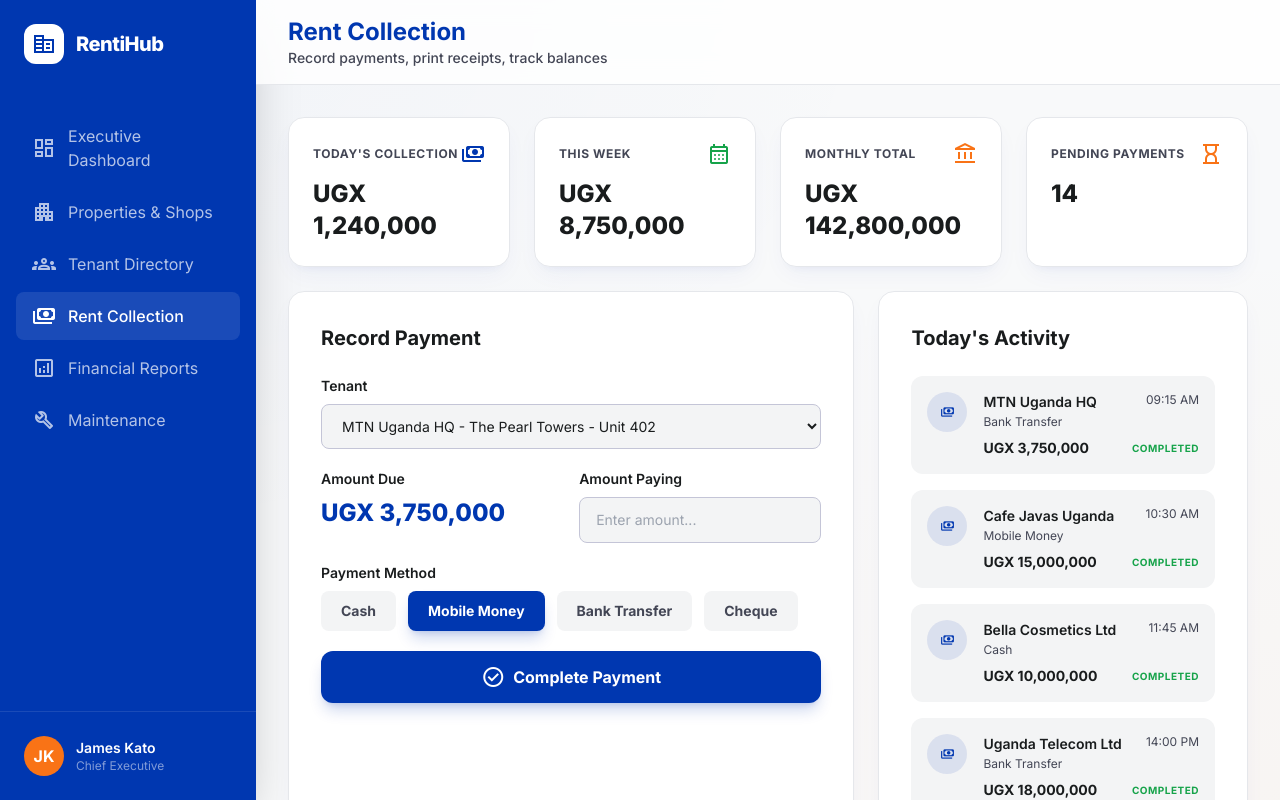
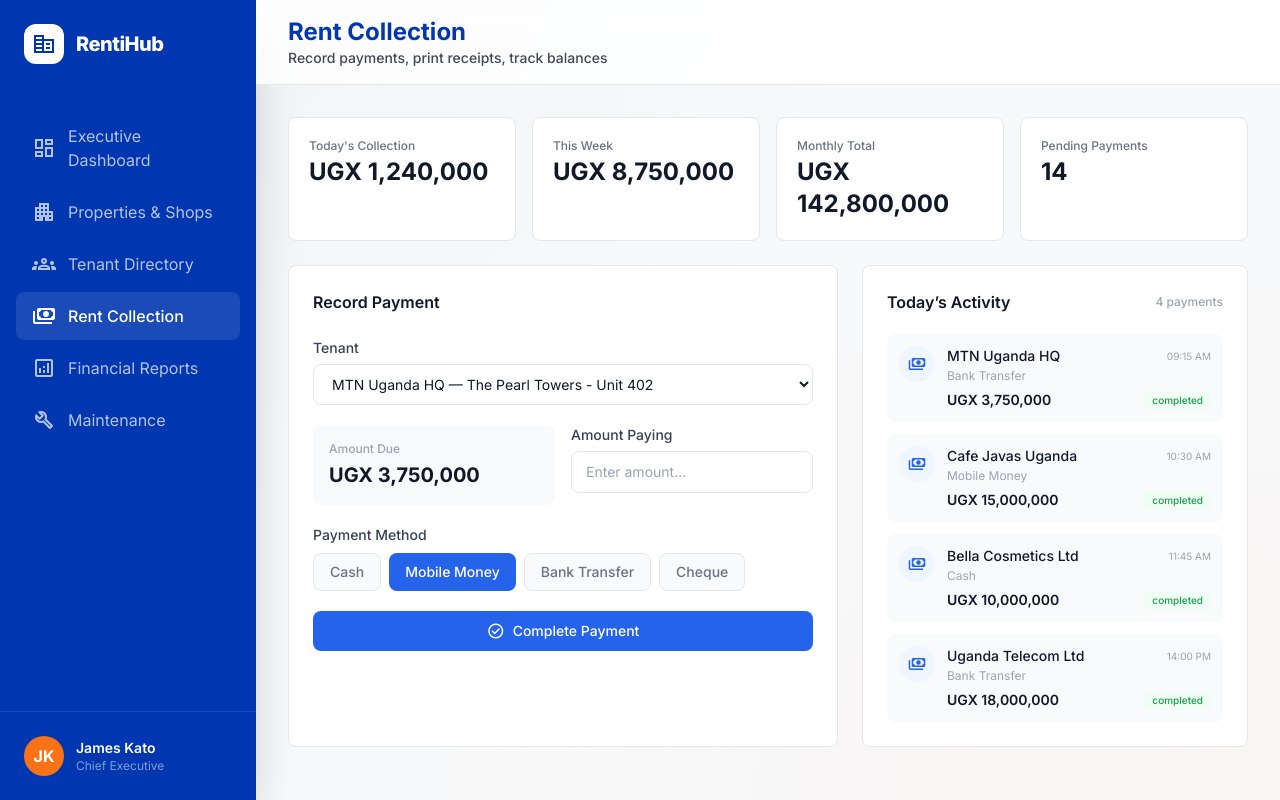
Before and after one commit to RockieRaheem/Renti-Hub, a React (Vite) app: page /rent-collection in a window 1280 px wide. Built offline with nearby package versions, Linux system fonts and the light colour scheme.

Commit message:
Modify finacial reports dashboard

```diff
--- a/src/pages/RentCollection.jsx
+++ b/src/pages/RentCollection.jsx
@@ -6,108 +6,149 @@ export default function RentCollection() {
   const [method, setMethod] = useState('Mobile Money')
   const [amount, setAmount] = useState('')
   const [submitted, setSubmitted] = useState(false)
+  const [receiptId, setReceiptId] = useState('')
 
   const tenant = tenants.find((t) => t.id === selected)
   const due = tenant ? tenant.rent + tenant.lateFee : 0
 
   const handleSubmit = (e) => {
     e.preventDefault()
+    setReceiptId(Math.random().toString(36).slice(2, 8).toUpperCase())
     setSubmitted(true)
   }
 
+  const resetForm = () => {
+    setAmount('')
+    setSubmitted(false)
+    setReceiptId('')
+  }
+
   return (
-    <div className="p-8 space-y-6">
-      <div className="grid grid-cols-1 md:grid-cols-4 gap-6">
+    <div className="p-6 md:p-8 space-y-6">
+
+      <div className="grid grid-cols-2 lg:grid-cols-4 gap-4">
         {[
-          { label: "Today's Collection", value: collectionStats.today, icon: 'payments', color: 'text-primary' },
-          { label: 'This Week', value: collectionStats.week, icon: 'calendar_month', color: 'text-status-paid' },
-          { label: 'Monthly Total', value: collectionStats.month, icon: 'account_balance', color: 'text-tertiary' },
-          { label: 'Pending Payments', value: collectionStats.pending, icon: 'hourglass_empty', color: 'text-status-partial' },
-        ].map((s, i) => (
-          <div key={i} className="bg-white p-6 rounded-2xl shadow-premium border border-border-subtle">
-            <div className="flex items-center justify-between mb-3">
-              <p className="text-on-surface-variant text-xs font-bold uppercase tracking-wider">{s.label}</p>
-              <span className={`material-symbols-outlined ${s.color}`}>{s.icon}</span>
-            </div>
-            <h3 className="text-2xl font-extrabold text-on-surface">{s.value}</h3>
+          { label: "Today's Collection", value: collectionStats.today },
+          { label: 'This Week', value: collectionStats.week },
+          { label: 'Monthly Total', value: collectionStats.month },
+          { label: 'Pending Payments', value: collectionStats.pending },
+        ].map((s) => (
+          <div key={s.label} className="bg-white rounded-lg border border-gray-200 p-5">
+            <p className="text-xs text-gray-500 font-medium mb-0.5">{s.label}</p>
+            <p className="text-2xl font-bold text-gray-900">{s.value}</p>
           </div>
         ))}
       </div>
 
-      <div className="grid grid-cols-1 lg:grid-cols-5 gap-6">
-        <div className="lg:col-span-3 bg-white rounded-2xl shadow-premium border border-border-subtle p-8">
-          <h3 className="text-xl font-bold text-on-surface mb-6">Record Payment</h3>
+      <div className="grid grid-cols-1 lg:grid-cols-12 gap-6">
+        <div className="lg:col-span-7 bg-white rounded-lg border border-gray-200 p-6">
+          <h3 className="text-base font-semibold text-gray-900 mb-6">Record Payment</h3>
+
+          {submitted ? (
+            <div>
+              <div className="flex items-center gap-4 mb-6 pb-6 border-b border-gray-100">
+                <div className="w-12 h-12 rounded-full bg-green-50 flex items-center justify-center">
+                  <span className="material-symbols-outlined text-green-600 text-2xl">check_circle</span>
+                </div>
+                <div>
+                  <h4 className="font-semibold text-gray-900">Payment Recorded</h4>
+                  <p className="text-sm text-gray-400">Receipt #{receiptId}</p>
+                </div>
+              </div>
+              <div className="space-y-3 text-sm mb-6">
+                {[
+                  { label: 'Tenant', value: tenant?.name },
+                  { label: 'Amount', value: `UGX ${Number(amount || due).toLocaleString()}` },
+                  { label: 'Method', value: method },
+                  { label: 'Date', value: new Date().toLocaleDateString('en-GB', { day: 'numeric', month: 'long', year: 'numeric' }) },
+                  { label: 'Status', value: 'Completed' },
+                ].map((r) => (
+                  <div key={r.label} className="flex justify-between">
+                    <span className="text-gray-400">{r.label}</span>
+                    <span className="font-medium text-gray-900">{r.value}</span>
+                  </div>
+                ))}
+              </div>
+              <button onClick={resetForm} className="w-full border border-gray-200 text-gray-600 font-medium py-2.5 rounded-lg hover:bg-gray-50 transition-colors text-sm">
+                Record Another Payment
+              </button>
+            </div>
+          ) : (
             <form onSubmit={handleSubmit} className="space-y-5">
               <div>
-              <label className="block text-sm font-semibold text-on-surface mb-2">Tenant</label>
-              <select value={selected} onChange={(e) => { setSelected(Number(e.target.value)); setSubmitted(false) }}
-                className="w-full bg-surface-container-low border border-outline-variant rounded-lg px-4 py-3 text-sm focus:border-primary focus:ring-2 focus:ring-primary/10 outline-none">
-                {tenants.map((t) => <option key={t.id} value={t.id}>{t.name} - {t.unit}</option>)}
+                <label className="block text-sm font-medium text-gray-700 mb-1.5">Tenant</label>
+                <select
+                  value={selected}
+                  onChange={(e) => { setSelected(Number(e.target.value)); setSubmitted(false) }}
+                  className="w-full border border-gray-200 rounded-lg px-3.5 py-2.5 text-sm text-gray-900 bg-white focus:border-blue-600 focus:ring-2 focus:ring-blue-50 outline-none transition-all"
+                >
+                  {tenants.map((t) => (
+                    <option key={t.id} value={t.id}>
+                      {t.name} &mdash; {t.unit}
+                    </option>
+                  ))}
                 </select>
               </div>
+
               <div className="grid grid-cols-2 gap-4">
-              <div>
-                <label className="block text-sm font-semibold text-on-surface mb-2">Amount Due</label>
-                <p className="text-2xl font-extrabold text-primary">UGX {due.toLocaleString()}</p>
-                {tenant && tenant.lateFee > 0 && <p className="text-xs text-status-unpaid">Includes UGX {tenant.lateFee.toLocaleString()} late fee</p>}
+                <div className="bg-gray-50 rounded-lg p-4">
+                  <p className="text-xs text-gray-400 font-medium mb-1">Amount Due</p>
+                  <p className="text-xl font-bold text-gray-900">UGX {due.toLocaleString()}</p>
+                  {tenant && tenant.lateFee > 0 && (
+                    <p className="text-xs text-red-500 mt-1">Includes UGX {tenant.lateFee.toLocaleString()} late fee</p>
+                  )}
                 </div>
                 <div>
-                <label className="block text-sm font-semibold text-on-surface mb-2">Amount Paying</label>
+                  <label className="block text-sm font-medium text-gray-700 mb-1.5">Amount Paying</label>
                   <input type="number" value={amount} onChange={(e) => setAmount(e.target.value)}
-                  className="w-full bg-surface-container-low border border-outline-variant rounded-lg px-4 py-3 text-sm focus:border-primary focus:ring-2 focus:ring-primary/10 outline-none" placeholder="Enter amount..." />
+                    className="w-full border border-gray-200 rounded-lg px-3.5 py-2.5 text-sm text-gray-900 placeholder:text-gray-400 focus:border-blue-600 focus:ring-2 focus:ring-blue-50 outline-none transition-all" placeholder="Enter amount..." />
                 </div>
               </div>
+
               <div>
-              <label className="block text-sm font-semibold text-on-surface mb-2">Payment Method</label>
-              <div className="flex gap-3 flex-wrap">
+                <label className="block text-sm font-medium text-gray-700 mb-2">Payment Method</label>
+                <div className="flex gap-2 flex-wrap">
                   {paymentMethods.map((m) => (
                     <button key={m} type="button" onClick={() => setMethod(m)}
-                    className={`px-5 py-2.5 rounded-lg text-sm font-bold transition-all ${method === m ? 'bg-primary text-white shadow-lg shadow-primary/20' : 'bg-surface-container-low text-on-surface-variant hover:bg-surface-container'}`}>{m}</button>
+                      className={`px-4 py-2 rounded-lg text-sm font-medium transition-colors ${
+                        method === m
+                          ? 'bg-blue-600 text-white'
+                          : 'bg-gray-50 text-gray-500 hover:bg-gray-100 border border-gray-200'
+                      }`}>
+                      {m}
+                    </button>
                   ))}
                 </div>
               </div>
-            <button type="submit" className="w-full bg-primary text-white font-bold py-3.5 rounded-xl hover:bg-primary-container transition-colors shadow-lg shadow-primary/20 flex items-center justify-center gap-2">
-              <span className="material-symbols-outlined">check_circle</span> Complete Payment
+
+              <button type="submit" className="w-full bg-blue-600 text-white font-medium py-2.5 rounded-lg hover:bg-blue-700 transition-colors text-sm flex items-center justify-center gap-2">
+                <span className="material-symbols-outlined text-lg">check_circle</span>
+                Complete Payment
               </button>
             </form>
-          {submitted && (
-            <div className="mt-6 p-6 bg-surface-container-low rounded-2xl border border-border-subtle">
-              <div className="flex items-center gap-3 mb-4">
-                <div className="w-12 h-12 bg-status-paid/10 rounded-full flex items-center justify-center">
-                  <span className="material-symbols-outlined text-status-paid">check_circle</span>
-                </div>
-                <div>
-                  <h4 className="font-bold text-on-surface">Payment Recorded</h4>
-                  <p className="text-sm text-on-surface-variant">Receipt #{Math.random().toString(36).slice(2, 8).toUpperCase()}</p>
-                </div>
-              </div>
-              <div className="border-t border-border-subtle pt-4 space-y-2 text-sm">
-                <div className="flex justify-between"><span className="text-on-surface-variant">Tenant</span><span className="font-bold">{tenant?.name}</span></div>
-                <div className="flex justify-between"><span className="text-on-surface-variant">Amount</span><span className="font-bold">UGX {Number(amount || due).toLocaleString()}</span></div>
-                <div className="flex justify-between"><span className="text-on-surface-variant">Method</span><span className="font-bold">{method}</span></div>
-                <div className="flex justify-between"><span className="text-on-surface-variant">Date</span><span className="font-bold">{new Date().toLocaleDateString()}</span></div>
-              </div>
-            </div>
           )}
         </div>
 
-        <div className="lg:col-span-2 bg-white rounded-2xl shadow-premium border border-border-subtle p-8">
-          <h3 className="text-xl font-bold text-on-surface mb-6">Today's Activity</h3>
-          <div className="space-y-4">
+        <div className="lg:col-span-5 bg-white rounded-lg border border-gray-200 p-6">
+          <div className="flex items-center justify-between mb-5">
+            <h3 className="text-base font-semibold text-gray-900">Today&rsquo;s Activity</h3>
+            <span className="text-xs text-gray-400 font-medium">{activityLog.length} payments</span>
+          </div>
+          <div className="space-y-3">
             {activityLog.map((a, i) => (
-              <div key={i} className="flex gap-4 p-4 bg-surface-container-low rounded-xl">
-                <div className="w-10 h-10 bg-primary/10 rounded-full flex items-center justify-center shrink-0">
-                  <span className="material-symbols-outlined text-primary text-sm">payments</span>
+              <div key={i} className="flex items-start gap-3 p-3 rounded-lg bg-gray-50">
+                <div className="w-9 h-9 rounded-full bg-blue-50 flex items-center justify-center shrink-0">
+                  <span className="material-symbols-outlined text-blue-600 text-lg">payments</span>
                 </div>
                 <div className="flex-1 min-w-0">
-                  <div className="flex justify-between items-start">
-                    <p className="font-semibold text-sm text-on-surface">{a.tenant}</p>
-                    <span className="text-xs text-on-surface-variant whitespace-nowrap">{a.time}</span>
+                  <div className="flex items-center justify-between mb-0.5">
+                    <p className="text-sm font-medium text-gray-900">{a.tenant}</p>
+                    <span className="text-[10px] text-gray-400 whitespace-nowrap ml-2">{a.time}</span>
                   </div>
-                  <p className="text-xs text-on-surface-variant mt-0.5">{a.method}</p>
-                  <div className="flex justify-between items-center mt-2">
-                    <span className="font-bold text-sm text-on-surface">{a.amount}</span>
-                    <span className="text-[10px] font-bold text-status-paid uppercase tracking-wider">{a.status}</span>
+                  <p className="text-xs text-gray-400">{a.method}</p>
+                  <div className="flex items-center justify-between mt-1.5">
+                    <span className="text-sm font-semibold text-gray-900">{a.amount}</span>
+                    <span className="text-[10px] font-medium text-green-600 bg-green-50 px-2 py-0.5 rounded">{a.status}</span>
                   </div>
                 </div>
               </div>
```
Also changed, not shown: 5 other files (tests, documents, lock files or other folders). Lines whose indentation alone changed are shown as unchanged.
